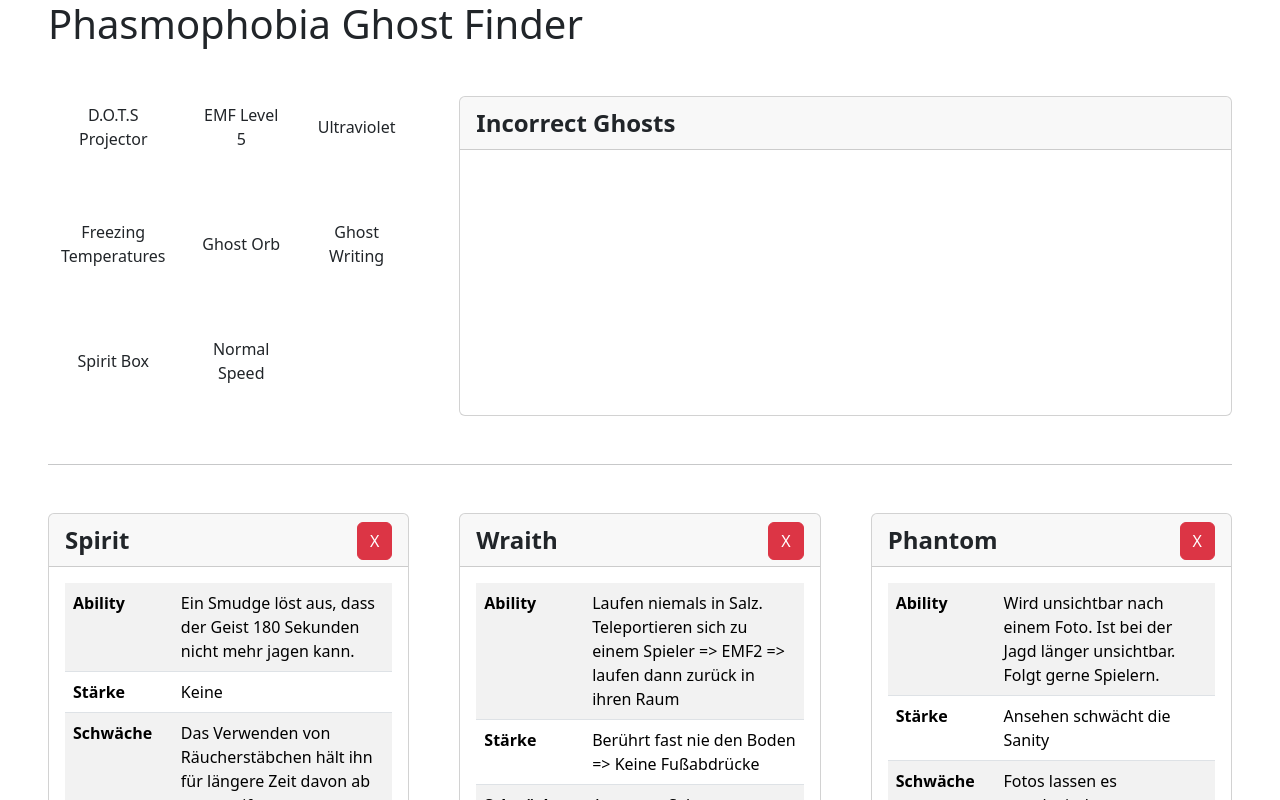
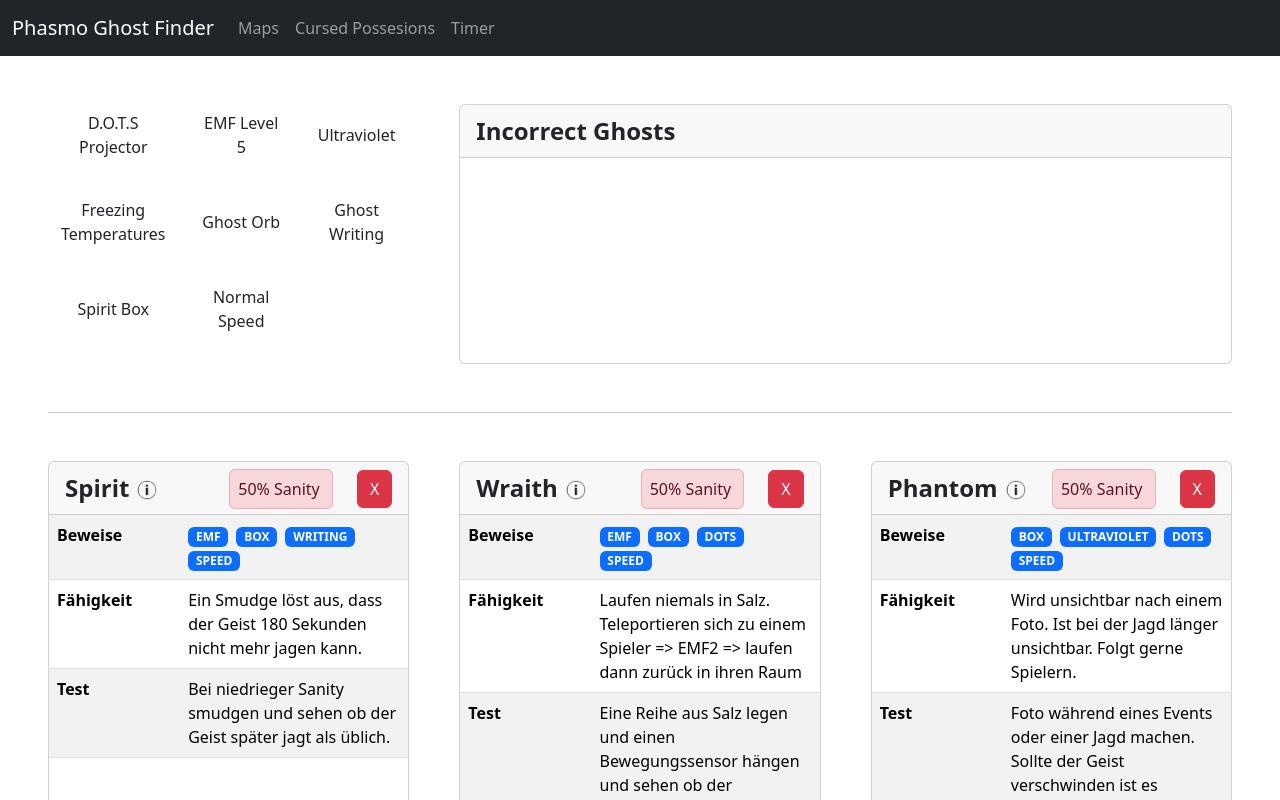
Before and after one commit to Hacktier/phasmo-ghost-finder, a Nuxt app: page / in a window 1280 px wide. Shown: the top 800 px of the page. Built offline with nearby package versions, Linux system fonts and the light colour scheme.

Commit message:
done some styling and linked phasmo ghost wiki sites

```diff
--- a/app.vue
+++ b/app.vue
@@ -1,13 +1,17 @@
 <script setup lang="ts">
 import Evidence from "~/src/components/evidence.vue";
 import Ghosts from "~/src/components/ghosts.vue";
+import Navbar from "~/src/components/navbar.vue";
+import Timer from "~/src/components/timer.vue";
 
 </script>
 
 <template>
-  <main class="ms-5 me-5">
-    <h1 class="mb-5">Phasmophobia Ghost Finder</h1>
-    <Evidence/>
-    <Ghosts/>
+  <main>
+    <Navbar />
+      <div class="ms-5 me-5">
+          <Evidence/>
+          <Ghosts/>
+      </div>
   </main>
 </template>
--- a/package.json
+++ b/package.json
@@ -17,6 +17,7 @@
     "@pinia/nuxt": "^0.4.11",
     "bootstrap": "^5.3.1",
     "pinia": "^2.1.6",
-    "vue": "^3.3.4"
+    "vue": "^3.3.4",
+    "vue-timer-hook": "^1.0.84"
   }
 }
--- a/src/components/evidence.vue
+++ b/src/components/evidence.vue
@@ -13,8 +13,8 @@
 
     <div class="card span">
       <div class="card-header fw-bold fs-4"> Incorrect Ghosts</div>
-      <div class="wrongGhostGrid">
-        <div v-for="wrongGhost in wrongGhosts" class="card-body ">
+      <div class="wrongGhostGrid m-2">
+        <div v-for="wrongGhost in wrongGhosts">
           <button @click="store.wrongGhosts.delete(wrongGhost)" class="btn btn-secondary">
             {{ wrongGhost.name }}
           </button>
@@ -31,7 +31,7 @@
   display: grid;
   grid-template-columns: repeat(3, 0.5fr);
   grid-gap: 10px;
-  grid-row-gap: 55px;
+  grid-row-gap: 25px;
 }
 
 .headerGrid {
@@ -42,7 +42,9 @@
 
 .wrongGhostGrid {
   display: grid;
-  grid-template-columns: repeat(10, 0.5fr);
+  grid-template-columns: repeat(8, 0.5fr);
+    grid-gap: 10px;
+    grid-row-gap: 25px;
 }
 
 .crossedOut {
--- a/src/components/ghostCard.vue
+++ b/src/components/ghostCard.vue
@@ -14,29 +14,41 @@
 }
 
 </script>
-
-
 <template>
   <div class="card" v-bind:id="ghost.name">
-    <div class="card-header fw-bold fs-4">
-       {{ ghost.name }}
-      <button @click="store.wrongGhosts.add(ghost)" class="btn btn-danger end-0 position-absolute me-3">X</button>
+    <div class="card-header">
+       <span class="fw-bold fs-4 "> {{ ghost.name }}  </span>
+        <a :href="'https://phasmophobia.fandom.com/wiki/' + ghost.name" target="_blank"  class="ms-2">
+            <img class="imgSize" src="~/public/info.png">
+        </a>
+        <span class="end-0 position-absolute me-3">
+            <span class="alert alert-danger me-4 p-2 alignHuntSanity" role="alert"> {{ ghost.huntSanity[0] }} {{ ghost.huntSanity[1] }} </span>
+            <button @click="store.wrongGhosts.add(ghost)" class="btn btn-danger">X</button>
+        </span>
     </div>
-    <div class="card-body">
+    <div class="card-body p-0">
       <table class="table table-striped card-text">
         <tbody>
         <tr>
-          <th class="pe-5">Ability</th>
+            <th class="pe-5">Beweise</th>
+            <td>
+                <span v-for="evidence in ghost.evidence" class="me-2">
+                    <span class="badge text-bg-primary">{{ Evidence[evidence] }}</span>
+                </span>
+            </td>
+        </tr>
+        <tr>
+          <th class="pe-5">Fähigkeit</th>
           <td>{{ htmlDecode(ghost.ability) }}</td>
         </tr>
-        <tr>
-          <th>St&auml;rke</th>
-          <td>{{ htmlDecode(ghost.strength) }}</td>
-        </tr>
-        <tr>
-          <th>Schw&auml;che</th>
-          <td>{{ htmlDecode(ghost.weakness) }}</td>
-        </tr>
+<!--        <tr>-->
+<!--          <th>St&auml;rke</th>-->
+<!--          <td>{{ htmlDecode(ghost.strength) }}</td>-->
+<!--        </tr>-->
+<!--        <tr>-->
+<!--          <th>Schw&auml;che</th>-->
+<!--          <td>{{ htmlDecode(ghost.weakness) }}</td>-->
+<!--        </tr>-->
         <tr>
           <th>Test</th>
           <td>{{ htmlDecode(ghost.test) }}</td>
@@ -48,5 +60,12 @@
 </template>
 
 <style scoped>
+.imgSize {
+   width: 20px;
+    margin-top: -5px;
+}
 
+.alignHuntSanity {
+    top: 2px;
+}
 </style>
--- /dev/null
+++ b/src/components/navbar.vue
@@ -0,0 +1,31 @@
+<script setup lang="ts">
+
+</script>
+
+<template>
+    <nav class="navbar navbar-expand-lg bg-dark mb-5" data-bs-theme="dark">
+        <div class="container-fluid">
+            <a class="navbar-brand" href="">Phasmo Ghost Finder</a>
+            <button class="navbar-toggler" type="button" data-bs-toggle="collapse" data-bs-target="#navbarNav" aria-controls="navbarNav" aria-expanded="false" aria-label="Toggle navigation">
+                <span class="navbar-toggler-icon"></span>
+            </button>
+            <div class="collapse navbar-collapse" id="navbarNav">
+                <ul class="navbar-nav">
+                    <li class="nav-item">
+                        <a class="nav-link" aria-current="page" href="">Maps</a>
+                    </li>
+                    <li class="nav-item">
+                        <a class="nav-link" href="">Cursed Possesions</a>
+                    </li>
+                    <li class="nav-item">
+                        <a class="nav-link" href="">Timer</a>
+                    </li>
+                </ul>
+            </div>
+        </div>
+    </nav>
+</template>
+
+<style scoped>
+
+</style>
--- /dev/null
+++ b/src/components/timer.vue
@@ -0,0 +1,20 @@
+<script setup lang="ts">
+import { defineComponent } from "vue";
+import { useStopwatch } from 'vue-timer-hook';
+
+const autoStart = false;
+const stopwatch = useStopwatch(0, autoStart)
+</script>
+
+<template>
+    <div class="mb-3">
+        <span v-if="stopwatch.seconds.value < 10">0</span> {{stopwatch.minutes}} : <span v-if="stopwatch.seconds.value < 10">0</span> {{stopwatch.seconds}}
+    </div>
+    <button class="btn btn-success me-2" @click="stopwatch.start()">Start</button>
+    <button class="btn btn-secondary me-2" @click="stopwatch.pause()">Pause</button>
+    <button class="btn btn-danger" @click="stopwatch.reset()">Reset</button>
+</template>
+
+<style scoped>
+
+</style>
--- a/src/model/Ghost.ts
+++ b/src/model/Ghost.ts
@@ -3,14 +3,16 @@
 export default class Ghost {
     public name: string;
     public evidence: Set<Evidence>
+    public huntSanity: string[];
     public ability: string;
     public strength: string;
     public weakness: string
     public test: string;
 
-    constructor(name: string, evidence: Set<Evidence>, ability: string, strength: string, weakness: string, test: string) {
+    constructor(name: string, evidence: Set<Evidence>, huntSanity: string[], ability: string, strength: string, weakness: string, test: string) {
         this.name = name;
         this.evidence = evidence;
+        this.huntSanity = huntSanity;
         this.ability = ability;
         this.strength = strength;
         this.weakness = weakness;
--- a/src/repository/AllGhosts.ts
+++ b/src/repository/AllGhosts.ts
@@ -5,6 +5,7 @@
     new Ghost(
         "Spirit",
         new Set<Evidence>([Evidence.EMF, Evidence.BOX, Evidence.WRITING, Evidence.SPEED]),
+        ["50% Sanity"],
         "Ein Smudge l\&ouml;st aus, dass der Geist 180 Sekunden nicht mehr jagen kann.",
         "Keine",
         "Das Verwenden von R&auml;ucherst&auml;bchen h&auml;lt ihn f&uumlr l&auml;ngere Zeit davon ab anzugreifen.",
@@ -13,6 +14,7 @@
     new Ghost(
         "Wraith",
         new Set<Evidence>([Evidence.EMF, Evidence.BOX, Evidence.DOTS, Evidence.SPEED]),
+        ["50% Sanity"],
         "Laufen niemals in Salz. Teleportieren sich zu einem Spieler => EMF2 => laufen dann zurück in ihren Raum",
         "Berührt fast nie den Boden => Keine Fußabdrücke",
         "Angst vor Salz",
@@ -21,6 +23,7 @@
     new Ghost(
         "Phantom",
         new Set<Evidence>([Evidence.BOX, Evidence.ULTRAVIOLET, Evidence.DOTS, Evidence.SPEED]),
+        ["50% Sanity"],
         "Wird unsichtbar nach einem Foto. Ist bei der Jagd länger unsichtbar. Folgt gerne Spielern.",
         "Ansehen schwächt die Sanity",
         "Fotos lassen es verschwinden",
@@ -29,6 +32,7 @@
     new Ghost(
         "Poltergeist",
         new Set<Evidence>([Evidence.ULTRAVIOLET, Evidence.BOX, Evidence.WRITING, Evidence.SPEED]),
+        ["50% Sanity"],
         "Kann mehrere Objekte gleichzeiitg werfen => - 2% Sanity pro Objekt 100% Chance (andere 50%) alle 0.5 sekunden ein Objekt während der Jagd zu werfen. Kann Objekte weiter und härter werfen.",
         "Kann mehrere Gegenstände mit großer Kraft werfen",
         "In einem leeren Raum ist er machtlos",
@@ -37,6 +41,7 @@
     new Ghost(
         "Banshee",
         new Set<Evidence>([Evidence.ULTRAVIOLET, Evidence.ORB, Evidence.DOTS, Evidence.SPEED]),
+        [],
         "Nimmt einen Spieler als Ziel. Folgt ihrem Ziel. Ignoriert Spieler, die nicht ihr Ziel sind Erhöhte Chance für Sing-Geisterevents",
         "Banshee schwächt ihr Ziel",
         "Bansheeschrei im Parabolmikrofon",
@@ -45,6 +50,7 @@
     new Ghost(
         "Jinn",
         new Set<Evidence>([Evidence.EMF, Evidence.ULTRAVIOLET, Evidence.FREEZING]),
+        ["50% Sanity"],
         "WENN Breaker an ist:\n" + "Schneller als normal. wird aber im 3m Radius um den Spieler langsamer\n" + "Kann einen Spieler um 25% Sanity schwächen => EMF am Breaker",
         "Schnell wenn Opfer weit weg ist",
         "Ohne Strom verliert er seine Fähigkeiten",
@@ -53,6 +59,7 @@
     new Ghost(
         "Mare",
         new Set<Evidence>([Evidence.BOX, Evidence.ORB, Evidence.WRITING, Evidence.SPEED]),
+        [],
         "\"Schaltet gern Lichter aus.\n" + "Höhere Chance für das Lichter-Zerstören-Event\n" + "Wandert mehr wenn Licht an ist.\n" + "Chance das Licht direkt auszuschalten wenn es eingeschaltet wird",
         "Greift eher im Dunkeln an",
         "Greift seltener im Licht an",
@@ -61,6 +68,7 @@
     new Ghost(
         "Revenant",
         new Set<Evidence>([Evidence.ORB, Evidence.WRITING, Evidence.FREEZING]),
+        ["50% Sanity"],
         "Beschleunigt sofort auf Max-Geschwindigkeit wenn er Spieler erblickt\n" + "Nachdem er die letzte bekannte Position des Spielers erreicht hat wird er langsam langsamer",
         "Wird schneller wenn er sein Opfer jagd",
         "Bewegt sich langsam ohne Ziel",
@@ -69,6 +77,7 @@
     new Ghost(
         "Shade",
         new Set<Evidence>([Evidence.EMF, Evidence.WRITING, Evidence.FREEZING, Evidence.SPEED]),
+        [],
         "Ist der inaktivste Geist.\n" + "Zeigt sich häufiger in Schattenform als andere Geister.\n" + "Schmeißt nur Gegenstände wenn allein im Raum.\n" + "Geister-Event-Chance steigt mit sinkender Sanity",
         "Schüchtern => Weniger Events, Aktivität",
         "Jagd nur wenn alleine in seinem  Raum",
@@ -77,7 +86,9 @@
     new Ghost(
         "Demon",
         new Set<Evidence>([Evidence.ULTRAVIOLET, Evidence.WRITING, Evidence.FREEZING, Evidence.SPEED]),
-        "Cooldown zwischen Jagden ist 20 statt 25 Sekunden\n" + "Außerhalb der Jagd smudgen schützt für 60 sekunden vor einer Jagd (statt 90)\n" + "Kruzifix hat einen höheren Radius 3m -> 5m",
+
+        ["70% Sanity", "100% Sanity (Ability)"],
+        "Cooldown zwischen Jagden ist 20 statt 25 Sekunden.\n" + "Außerhalb der Jagd smudgen schützt für 60 sekunden vor einer Jagd (statt 90)\n" + "Kruzifix hat einen höheren Radius 3m -> 5m",
         "Jagd öfter",
         "Fürchtet das Kruzifix",
         "Außerhalb der Jagd den Geist Smudgen. Sollte er zwischen 60 und 90 Sekunden danach jagen, habt ihr einen Dämon. \n" + "Achtet darauf niedrige Sanity zu haben um die Jagdchance zu erhöhen."
@@ -85,6 +96,7 @@
     new Ghost(
         "Yurei",
         new Set<Evidence>([Evidence.ORB, Evidence.FREEZING, Evidence.DOTS, Evidence.SPEED]),
+        ["50% Sanity"],
         "Kann eine Tür in seinem Raum komplett schließen und dabei dem Spieler 15% Sanity rauben. Aber Achtung: Andere Geister können das auch nur ohne den Verlust der Sanity.\n" + "Wir der Geist gesmudged wird er eine Weile in seinem Raum eingesperrt.",
         "Stärkerer Einfluss auf Sanity",
         "Stellt Bewegung nach Räuchern ein",
@@ -93,6 +105,7 @@
     new Ghost(
         "Oni",
         new Set<Evidence>([Evidence.EMF, Evidence.FREEZING, Evidence.DOTS, Evidence.SPEED]),
+        ["50% Sanity"],
         "Kann kein HEY-Event (Mist Event)\n" + "Zeigt sich nur in voller Pracht.\n" + "NEU: Er kann sich auch als Schatten oder Geist zeigen!\n" + "Onis verdoppeln den Sanity-Verlust wenn man von einem Event betroffen ist\n" + "Flackert seltener während der Jagd.",
         "Aktiver wenn in Gesellschaft",
         "Verschwinden seltener bei der Jagd",
@@ -101,6 +114,7 @@
     new Ghost(
         "Yokai",
         new Set<Evidence>([Evidence.BOX, Evidence.ORB, Evidence.DOTS, Evidence.SPEED]),
+        [],
         "Kann weder Stimmen noch Ausrüstung auf 2.5 Meter entfernung bemerken.\n" + "Wird aktiver, wenn man in der Nähe redet.\n" + "Die Musik-Box bricht erst wenn sie wesentlich näher beim Geist ist.",
         "Sprechen verärgert den Geist =>Höhere Chance auf Jagd",
         "Bei der Jagd hört der Yokai nur Stimmen in seiner Nähe",
@@ -109,6 +123,7 @@
     new Ghost(
         "Hantu",
         new Set<Evidence>([Evidence.ULTRAVIOLET, Evidence.ORB, Evidence.FREEZING]),
+        ["50% Sanity"],
         "\"Erhöht nicht die Geschwindigkeit wenn er einen Spieler sieht.\n" + "Geschwindigkeit während der Jagd: -1.4m/s bei 15°C -> 2.7m/s  ab 0°C\n" + "Der Geist hat während der Jagd Geisteratem vor SEINEM Mund\n" + "Hantu kann den Breaker nicht einschalten\n" + "Im Albtraum-Schwierigkeitsgrad hat er immer Gefriertemperaturen.",
         "Ist schneller wenn es kalt ist.",
         "Ist langsamer wenn es warm ist.",
@@ -117,6 +132,7 @@
     new Ghost(
         "Goryo",
         new Set<Evidence>([Evidence.EMF, Evidence.ULTRAVIOLET, Evidence.DOTS]),
+        ["50% Sanity"],
         "Zeigt D.O.T.S. nur über die Kamera wenn niemand im Raum ist.\n" + "Verlässt seinen Raum nur selten.\n" + "Kann den Lieblingsraum nicht wechseln\n" + "Im Albtraum-Schwierigkeitsgrad zeigt er immer D.O.T.S",
         "Zeigt sich nur vor der Kamera, wenn niemand da ist.",
         "Sind selten weit von ihrem Todesort entfernt.",
@@ -125,6 +141,7 @@
     new Ghost(
         "Myling",
         new Set<Evidence>([Evidence.EMF, Evidence.ULTRAVIOLET, Evidence.WRITING, Evidence.SPEED]),
+        ["50% Sanity"],
         "Schritte und Geister-Geräusche sind während der Jagd auf 12m zu hören (sonst 20m)\n" + "Myling reagiert häufiger auf das Parabolmikrofon",
         "Leise bei der Jagd",
         "Gibt häufiger paranormale Geräusche ab",
@@ -133,14 +150,16 @@
     new Ghost(
         "Onryo",
         new Set<Evidence>([Evidence.BOX, Evidence.ORB, Evidence.FREEZING, Evidence.SPEED]),
+        [],
         "Kann nicht innerhalb von 4m in einem Flammenradius jagen.\n" + "Wenn er 3 Kerzen ausbläst und keine weitere Flamme in der nähe findet, dann wird er eine jagd unabhängig von der Sanity starten.",
         "Das Auslöschen einer Flamme kann ihn angreifen lassen.",
         "Wenn er bedroht wird jagt er weniger gern.",
         "Stellt eine Kerze auf und legt ein Kruzifix daneben. \n" + "Zündet die Kerze an. Ein Onryo wird die Kerze schnell ausblasen. Zündet sie noch 2x wieder an. Nachdem der Geist das dritte Mal die Kerze ausgeblasen hat sucht er nach einer weiteren Kerze. Findet er keine, beginnt die Jagd unabhänggig  von eurer Sanity. Das Kruzifix wird euch dabei beschützen und angeknabbert oder zerstört werden."
     ),
     new Ghost(
-        "Twins",
+        "The_Twins",
         new Set<Evidence>([Evidence.EMF, Evidence.BOX, Evidence.FREEZING]),
+        ["50% Sanity"],
         "Kann mit mehreren Objekten in verschiedenen Reichweiten interagieren.\n" + "Stelle dir einen Kreis um den Geist vor, dies ist sein Interaktionsrahmen und einen größeren Kreis um diesen, welcher der sekundäre Geist darstellen soll. \n" + "Nur der Hauptgeist kann Salz und Bewegungssensoren auslösen.\n" + "Kann von jeder Position innerhalb des gesamten Kreises jagen.\n" + "Jagt der \"\"Hauptgeist\"\" dann ist er 110% schnell.\n" + "Jagt der \"\"Sekundärgeist\"\" dann ist er 90% schnell.\n" + "Technisch ist nur ein Geist da. Er immitiert zwei!",
         "Jeder der Zwillinge kann für sich angreifen.",
         "Sie interagieren oft gleichzeitig (Twinteraction)",
@@ -149,6 +168,7 @@
     new Ghost(
         "Raiju",
         new Set<Evidence>([Evidence.EMF, Evidence.ORB, Evidence.DOTS]),
+        [],
         "Kann früher jagen, wenn Geräte in der Nähe sind.\n" + "Kann sich nur von eingeschalteten Geräten ernähren.\n" + "Innerhalb von 6m/8m/10m (je nach Mapgröße) zieht er Energie von elektrischen Spielergeräten und wird schneller.\n" + "Innerhalb von 15m (sonst 10m) weisen Geräte Fehlfunktionen auf.",
         "Wird schneller mit elektrischen Geräten in der Nähe",
         "Stört elektronische Geräte während der Jagd.",
@@ -157,14 +177,16 @@
     new Ghost(
         "Obake",
         new Set<Evidence>([Evidence.EMF, Evidence.ULTRAVIOLET, Evidence.ORB, Evidence.SPEED]),
+        ["50% Sanity"],
         "Kann Fingerabdrücken mit 6 Fingern hinterlassen 25% Chance KEINE Fingerabdrücke zu hinterlassen\n" + "Kann die Zeit in der die Fingerabdrücke sichtbar sind reduzieren.\n" + "Im Albtraum-Schwierigkeitsgrad zeigt er immer Fingerabdrücke\n" + "Verändert mindestens 1x pro Jagd sein Aussehen für einen Blink",
         "Hinterlässt weniger Hinweise bei Interaktionen",
         "Manchmal verwandelt sich der Geist",
         "Der Obake hinterlässt möglicherweise einen weiteren \n" + "Fingerabdruck mit 6 Fingern. Außerdem solltet ihr euch merken wo er überall seine Fingerabdrücke hinterlassen hat.\n" + "Er hinterlässt nicht immer welche.\n" + "Zusätzlich wechselt er für einen Flash mindestens 1x die Jagd das Aussehen.",
     ),
     new Ghost(
-        "Mimik",
+        "The_Mimic",
         new Set<Evidence>([Evidence.BOX, Evidence.ULTRAVIOLET, Evidence.FREEZING, Evidence.ORB]),
+        [],
         "Zeigt zusätzlich zu seinen Beweisen einen Geisterorb.\n" + "Kann die Eigenarten eines beliebigen Geistes annehmen\n" + "Wechselt seinen Form alle 2.5 Minuten, aber nie während einer Jagd.\n" + "Im Albtraum-Schwierigkeitsgrad zeigt er zusätzlich den Orb und hat damit 3 Beweise.",
         "Unterschiedlich",
         "Geisterorb",
@@ -173,6 +195,7 @@
     new Ghost(
         "Moroi",
         new Set<Evidence>([Evidence.BOX, Evidence.WRITING, Evidence.FREEZING]),
+        ["50% Sanity"],
         "Verflucht Spieler die eine Antwort aus dem Geisterbuch oder dem \n" + "Parabolmikrofon gehört haben. Dadurch verliert man passiv Sanity.\n" + "Licht und Kerzen können den Abfall nicht stoppen.\n" + "Sanity Pillen lösen den Fluch.\n" + "Smudgen blendet den Geist für 12 Sekunden\n" + "Wird schneller je niedriger die Sanity der Spieler ist (ab 45%). \n" + "Vorher ist er langsamer als üblich.\n" + "Im Abltraum-Schwierigkeitsgrad gibt es immer den Geisterbox-Beweis.",
         "Je schwächer die Opfer, desto stärker der Geist",
         "Stärkerer Geruchssinn was sie schwächt",
@@ -181,6 +204,7 @@
     new Ghost(
         "Deogen",
         new Set<Evidence>([Evidence.BOX, Evidence.WRITING, Evidence.DOTS]),
+        [],
         "Während der Jagd super schnell solange er weit weg ist und findet den Weg zu einem Spieler. Wird langsam, wenn er sich in der Nähe des Spielers befindet.\n" + "Kann sein Ziel während der Jagd wechseln.\n" + "Hat einen einzigartigen Geisterbox Soundeffekt (Schweres Atmen)\n" + "Im Albtraum-Schwierigkeitsgrad gibt es immer den Geisterbox-Beweis.",
         "Deogen spüren die Lebenden. Verstecken nicht möglich.",
         "Bewegen sich langsam in der Nähe des Ziels",
@@ -189,6 +213,7 @@
     new Ghost(
         "Thaye",
         new Set<Evidence>([Evidence.ORB, Evidence.WRITING, Evidence.DOTS]),
+        [],
         "Der Geist altert.\n" + "Er reduziert seine Geschwindigkeit, je öfter er altert. \n" + "2.7m/s => 1m/s\n" + "Chance auf Geisterevents, Jagden und die allgmeine Aktivität sinken.\n" + "Wird nicht schneller, wenn er den Spieler während der Jagd sieht.\n" + "Erhöhte Chance auf D.O.T.S und Geisterbuch\n" + "Das Ouija-Board wird immer ein anderes Alter anzeigen, je nachdem wie alt der Geist ist.",
         "Defensiv und Agil sobald man ankommt.",
         "Wird mit der Zeit schwächer und ruhiger.",
```
Also changed, not shown: public/info.png (added), 1 other file (tests, documents, lock files or other folders).
